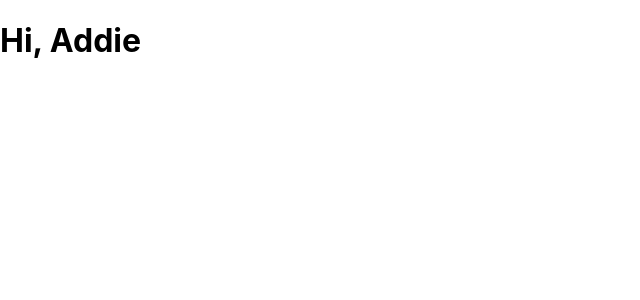
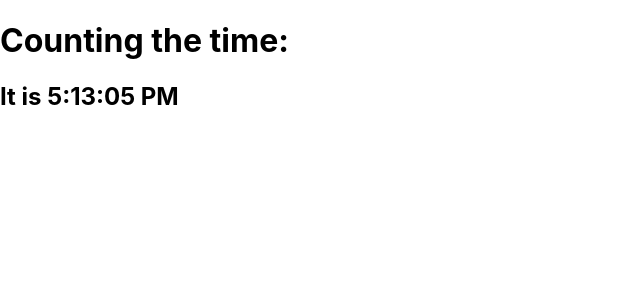
Before and after one commit to theo2xl/jsx-tutorial, a React (Create React App) app: page / in a window 1280 px wide. Shown: the top 300 px of the page, without its empty margins (0-640 px from the left). Built offline with nearby package versions, Linux system fonts and the light colour scheme.

Commit message:
Render DOM from callback timer

```diff
--- a/src/index.js
+++ b/src/index.js
@@ -1,22 +1,18 @@
 import React from 'react';
 import ReactDOM from 'react-dom';
 import './index.css';
-function formatName(user) {
-  return user.firstName + ' ' + user.lastName;
+
+function tick() {
+  const element = (
+    <div>
+      <h1>Counting the time: </h1>
+      <h2>It is {new Date().toLocaleTimeString()}</h2>
+    </div>
+  );
+  ReactDOM.render(
+    element,
+    document.getElementById('root')
+  )
 }
 
-function printFirstName(user) {
-  return user.firstName;
-}
-
-const user = {
-  firstName: 'Addie',
-  lastName: 'Coleman'
-}
-
-const element = <h1>Hi, {printFirstName(user)}</h1>;
-
-ReactDOM.render(
-  element,
-  document.getElementById('root')
-)
+setInterval(tick, 1000);
```
